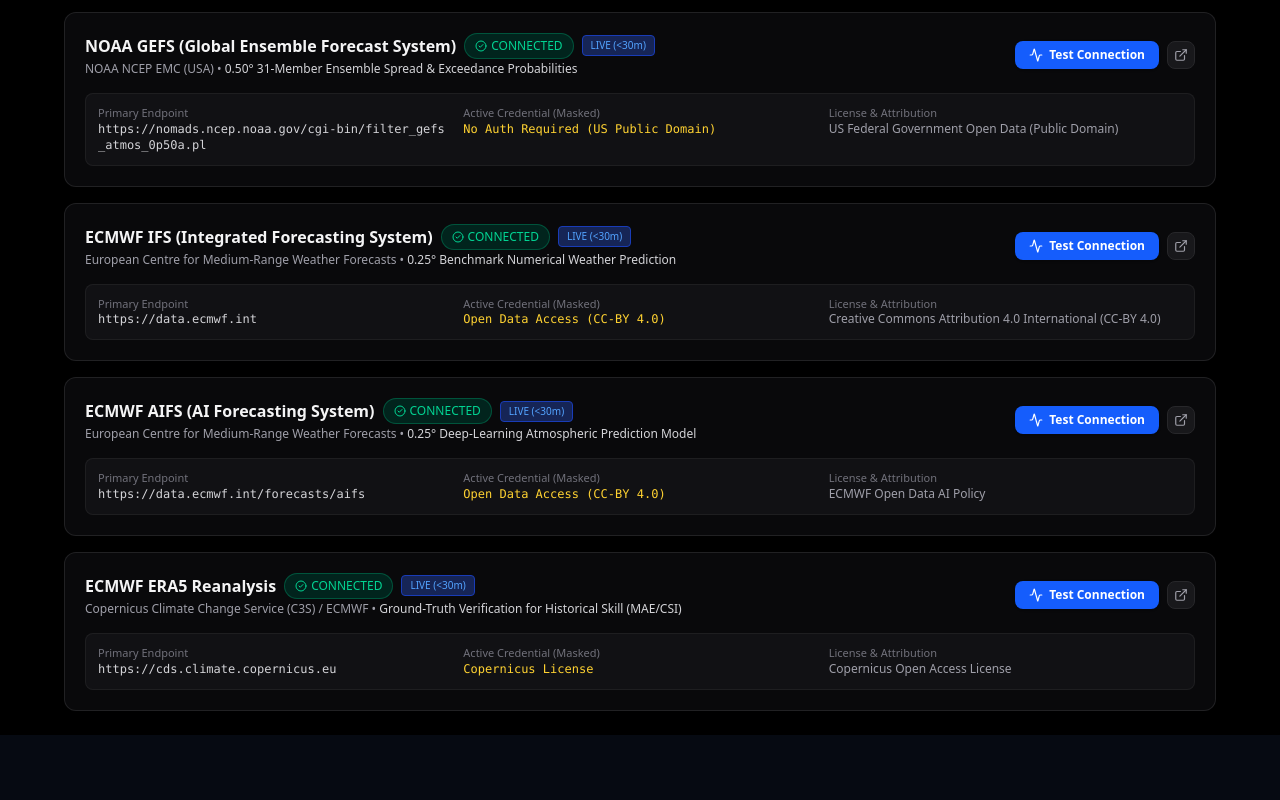
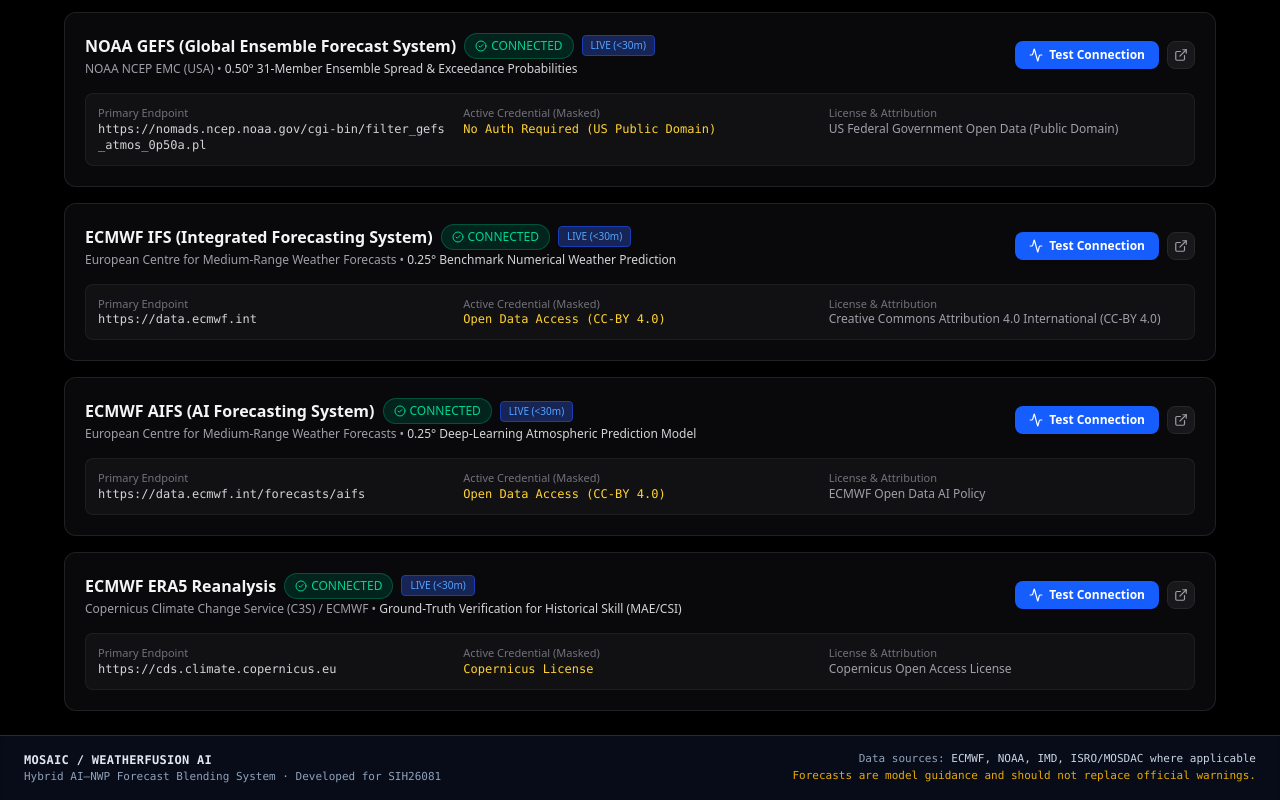
Before and after one commit to neerajrajput02511-ctrl/MOSAIC, a Next.js app in the folder frontend/: page /admin/data-sources in a window 1280 px wide. Shown: the part 781-1581 px from the top of the page. Before the commit the page ends 1516 px from the top, so only its background shows below. Built offline with nearby package versions, Linux system fonts and the light colour scheme; no server answers.

Commit message:
feat(compliance): add SIH26081 mandated footer, model guidance distinction, and historical replay badges

```diff
--- a/frontend/app/layout.tsx
+++ b/frontend/app/layout.tsx
@@ -30,7 +30,27 @@ export default function RootLayout({
       lang="en"
       className={`${geistSans.variable} ${geistMono.variable} h-full antialiased`}
     >
-      <body className="min-h-full flex flex-col bg-[#060a12] text-slate-100">{children}</body>
+      <body className="min-h-full flex flex-col bg-[#060a12] text-slate-100">
+        <div className="flex-1">{children}</div>
+        <footer className="w-full border-t border-[#1e2c47] bg-[#070c18] px-6 py-4 text-xs text-slate-400 font-mono flex flex-col md:flex-row items-center justify-between gap-3 shadow-inner">
+          <div className="text-left space-y-0.5">
+            <div className="font-bold text-slate-200 tracking-wide text-xs">
+              MOSAIC / WEATHERFUSION AI
+            </div>
+            <div className="text-[11px] text-slate-400">
+              Hybrid AI–NWP Forecast Blending System · Developed for SIH26081
+            </div>
+          </div>
+          <div className="text-right text-[11px] text-slate-400 space-y-0.5">
+            <div>
+              Data sources: <span className="text-slate-300">ECMWF, NOAA, IMD, ISRO/MOSDAC where applicable</span>
+            </div>
+            <div className="text-amber-400/90 font-medium">
+              Forecasts are model guidance and should not replace official warnings.
+            </div>
+          </div>
+        </footer>
+      </body>
     </html>
   );
 }
--- a/frontend/components/ExtremeWeatherPanel.tsx
+++ b/frontend/components/ExtremeWeatherPanel.tsx
@@ -41,9 +41,14 @@ export const ExtremeWeatherPanel: React.FC<ExtremeWeatherPanelProps> = ({
             </p>
           </div>
         </div>
-        <span className="text-[10px] font-mono px-2 py-0.5 rounded bg-rose-500/20 text-rose-300 border border-rose-500/30">
-          SCREEN 5 · EARLY WARNING
-        </span>
+        <div className="flex items-center gap-2">
+          <span className="text-[10px] font-mono px-2 py-0.5 rounded bg-blue-500/20 text-blue-300 border border-blue-500/30 font-semibold">
+            MOSAIC MODEL GUIDANCE
+          </span>
+          <span className="text-[10px] font-mono px-2 py-0.5 rounded bg-rose-500/20 text-rose-300 border border-rose-500/30">
+            EARLY WARNING
+          </span>
+        </div>
       </div>
 
       {/* 31-Member GEFS Ensemble Probability Indicators */}
--- a/frontend/components/ForecastReplayView.tsx
+++ b/frontend/components/ForecastReplayView.tsx
@@ -136,8 +136,8 @@ export const ForecastReplayView: React.FC = () => {
               <h2 className="text-xl font-bold text-slate-100 tracking-tight">
                 Historical Extreme Event Replay Lab
               </h2>
-              <span className="px-2 py-0.5 rounded text-[10px] font-mono font-semibold bg-blue-500/20 text-blue-300 border border-blue-500/30">
-                SIH26081 MANDATE · SEC 12
+              <span className="px-2 py-0.5 rounded text-[10px] font-mono font-semibold bg-amber-500/20 text-amber-300 border border-amber-500/40">
+                HISTORICAL REPLAY · ARCHIVED EVENT (NOT LIVE FORECAST)
               </span>
             </div>
             <p className="text-xs text-slate-400 mt-1 max-w-3xl">
```
